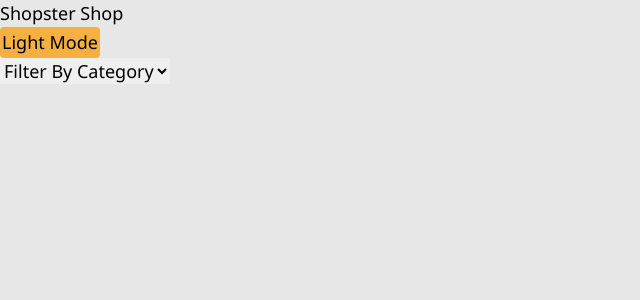
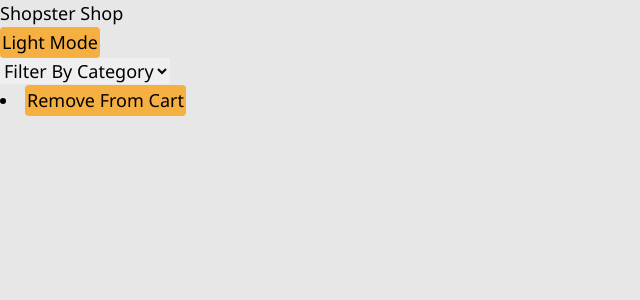
Before and after one commit to danmaraba/grocery-list-app, a React (Vite) app in the folder Grocery-list-app/: page / in a window 1280 px wide. Shown: the top 300 px of the page, without its empty margins (0-640 px from the left). Built offline with nearby package versions, Linux system fonts and the light colour scheme.

Commit message:
add an onclick event

```diff
--- a/Grocery-list-app/src/components/Item.jsx
+++ b/Grocery-list-app/src/components/Item.jsx
@@ -1,8 +1,20 @@
-import React from "react";
+import React,{useState} from "react";
 
-function Item(){
+function Item({name, category}){
+   const[inCart, setInCart]= useState(false)
+   const itemsClass=inCart? "in-Cart": ""
+//    inCart? "Add To Cart":"Remove From Cart"
+   function handleClick(){
+    setInCart(!inCart)
+   }
     return(
-        <></>
+        <div className="flex">
+            <li className={itemsClass}>
+                <span className="mr-16">{name}</span>
+                <span className="mr-16">{category}</span>
+                <button onClick={handleClick} >{inCart? "Add To Cart":"Remove From Cart"}</button>
+            </li>
+        </div>
     )
 }
 
```
